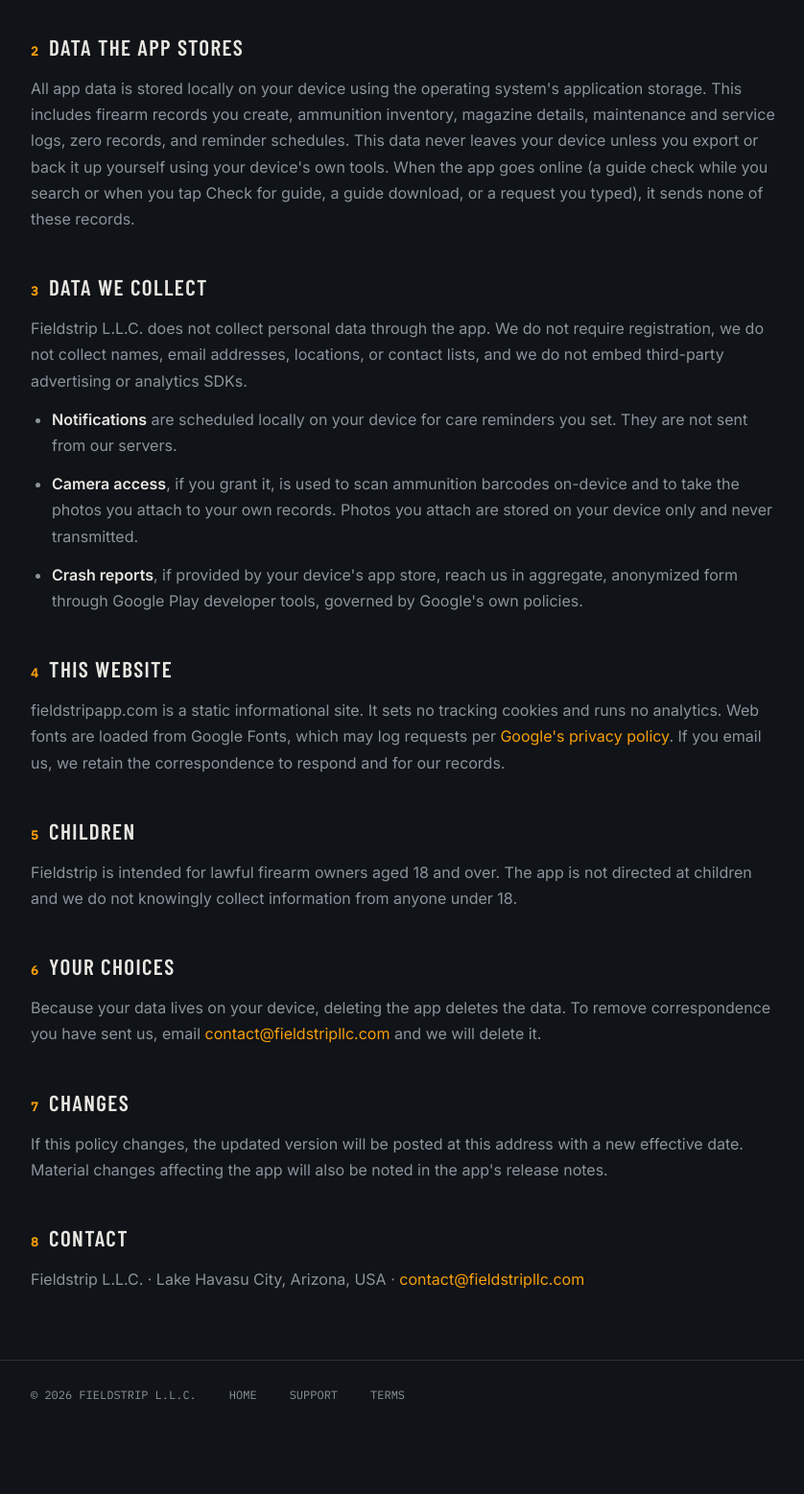
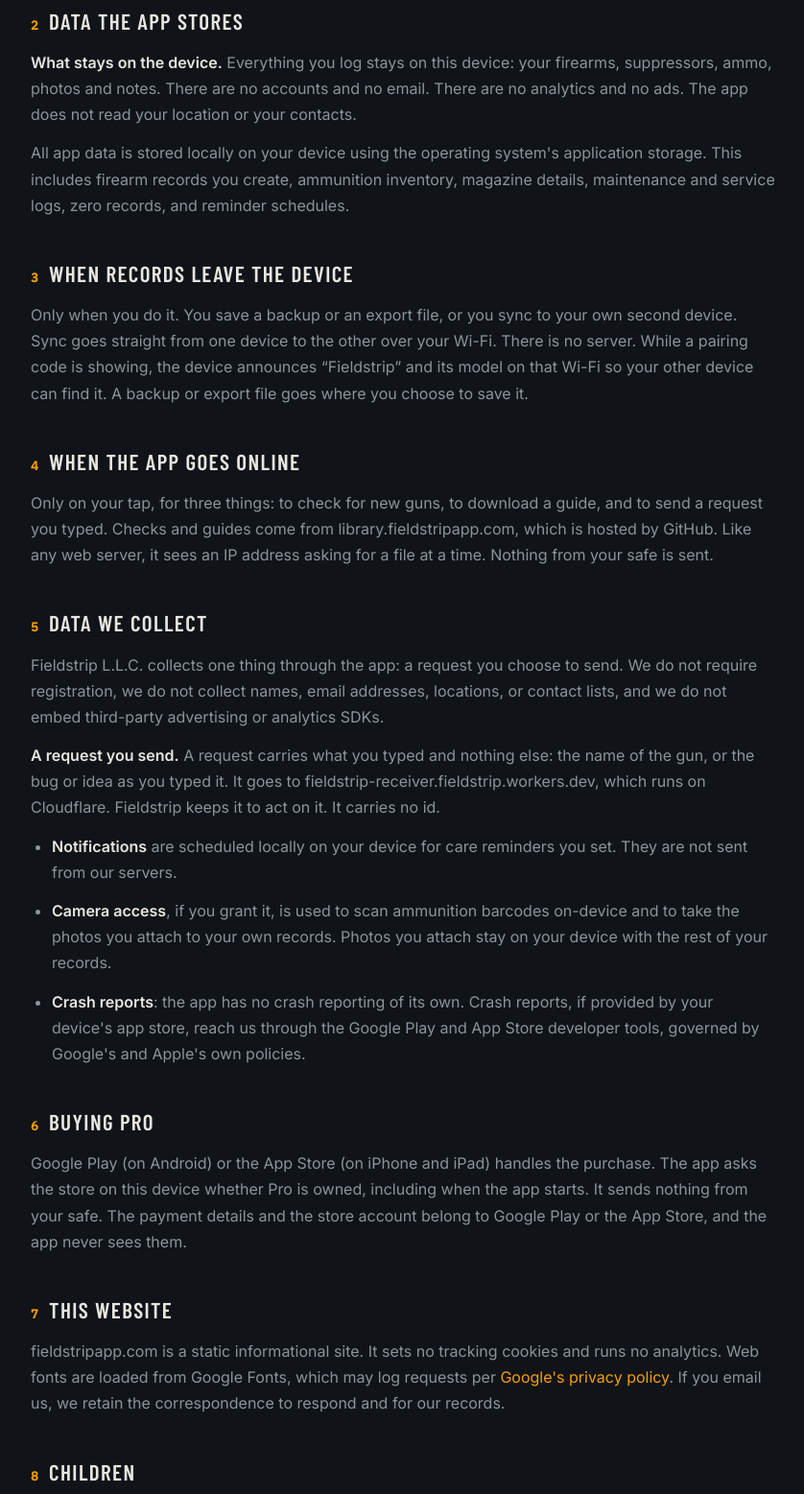
Before and after one commit to Fieldstripapp/Fieldstrip_site, a plain HTML site: page privacy.html in a window 1280 px wide. Shown: the part 542-2099 px from the top of the page at 96% size, without its empty margins (220-1058 px from the left). Before the commit the page ends 2047 px from the top, so only its background shows below. Drawn offline with nearby package versions, Linux system fonts and the light colour scheme.

Commit message:
Privacy page brought up to date, effective November 22, 2026 (Darren's word 2026-11-22 10:25)
The five points of the 2026-11-14 website text are folded in, in its ruled wording: what stays on the device;
when records leave it (backup, export, sync to the owner's own second device over Wi-Fi, no server, the
pairing announcement); when the app goes online (only on a tap; library.fieldstripapp.com on GitHub; an IP
address seen like any web server); a request the owner sends (what it carries, the Cloudflare receiver,
kept to act on it, no id); buying Pro (Google Play or the App Store). New sections 3, 4 and 6; the old eight
are kept. "Device" throughout. Crash reports name both stores. Unconfirmed words dropped: "aggregate,
anonymized" on crash reports, the release-notes promise, "never transmitted" on photos.

Co-Authored-By: Claude Opus 5.5 <noreply@anthropic.com>

```diff
--- a/privacy.html
+++ b/privacy.html
@@ -51,35 +51,46 @@ footer{margin-top:70px;border-top:1px solid var(--line);padding:26px 0 40px}
 </header>
 <main class="plate">
   <h1>Privacy Policy</h1>
-  <p class="eff">EFFECTIVE: SEPTEMBER 2, 2026 · APPLIES TO THE FIELDSTRIP APP AND FIELDSTRIPAPP.COM</p>
+  <p class="eff">EFFECTIVE: NOVEMBER 22, 2026 · APPLIES TO THE FIELDSTRIP APP AND FIELDSTRIPAPP.COM</p>
 
   <h2><span>1</span>The short version</h2>
-  <p><strong>Your records never leave your phone.</strong> Fieldstrip is local-first. The records you keep in the app — firearms, ammunition, magazines, maintenance history, zero data, reminders — are stored on your device. We do not operate accounts, we do not run ads, and we do not sell, rent, or share personal data. <strong>No account, no identifier, no telemetry.</strong> Everything you log stays on the device. The app goes online only when you ask it to &mdash; to check for a guide while you search or when you tap Check for guide, to download a guide you&rsquo;ve said yes to, or to send a request you typed. When it does, the server sees an IP asking for a particular guide at a particular time &mdash; and none of your records. No account, no tracking, and nothing you record is sent.</p>
+  <p><strong>Your records never leave your device.</strong> Fieldstrip is local-first. The records you keep in the app — firearms, suppressors, ammunition, magazines, maintenance history, zero data, reminders, photos and notes — are stored on your device. We do not operate accounts, we do not run ads, and we do not sell, rent, or share personal data. <strong>No account, no identifier, no telemetry.</strong> Records leave the device only when you make a backup or an export, or sync to your own second device over your Wi-Fi. The app goes online only on your tap: to check for new guns, to download a guide, or to send a request you typed. Nothing from your safe is sent.</p>
 
   <h2><span>2</span>Data the app stores</h2>
-  <p>All app data is stored locally on your device using the operating system's application storage. This includes firearm records you create, ammunition inventory, magazine details, maintenance and service logs, zero records, and reminder schedules. This data never leaves your device unless you export or back it up yourself using your device's own tools. When the app goes online (a guide check while you search or when you tap Check for guide, a guide download, or a request you typed), it sends none of these records.</p>
+  <p><strong>What stays on the device.</strong> Everything you log stays on this device: your firearms, suppressors, ammo, photos and notes. There are no accounts and no email. There are no analytics and no ads. The app does not read your location or your contacts.</p>
+  <p>All app data is stored locally on your device using the operating system's application storage. This includes firearm records you create, ammunition inventory, magazine details, maintenance and service logs, zero records, and reminder schedules.</p>
 
-  <h2><span>3</span>Data we collect</h2>
-  <p>Fieldstrip L.L.C. does not collect personal data through the app. We do not require registration, we do not collect names, email addresses, locations, or contact lists, and we do not embed third-party advertising or analytics SDKs.</p>
+  <h2><span>3</span>When records leave the device</h2>
+  <p>Only when you do it. You save a backup or an export file, or you sync to your own second device. Sync goes straight from one device to the other over your Wi-Fi. There is no server. While a pairing code is showing, the device announces “Fieldstrip” and its model on that Wi-Fi so your other device can find it. A backup or export file goes where you choose to save it.</p>
+
+  <h2><span>4</span>When the app goes online</h2>
+  <p>Only on your tap, for three things: to check for new guns, to download a guide, and to send a request you typed. Checks and guides come from library.fieldstripapp.com, which is hosted by GitHub. Like any web server, it sees an IP address asking for a file at a time. Nothing from your safe is sent.</p>
+
+  <h2><span>5</span>Data we collect</h2>
+  <p>Fieldstrip L.L.C. collects one thing through the app: a request you choose to send. We do not require registration, we do not collect names, email addresses, locations, or contact lists, and we do not embed third-party advertising or analytics SDKs.</p>
+  <p><strong>A request you send.</strong> A request carries what you typed and nothing else: the name of the gun, or the bug or idea as you typed it. It goes to fieldstrip-receiver.fieldstrip.workers.dev, which runs on Cloudflare. Fieldstrip keeps it to act on it. It carries no id.</p>
   <ul>
     <li><strong>Notifications</strong> are scheduled locally on your device for care reminders you set. They are not sent from our servers.</li>
-    <li><strong>Camera access</strong>, if you grant it, is used to scan ammunition barcodes on-device and to take the photos you attach to your own records. Photos you attach are stored on your device only and never transmitted.</li>
-    <li><strong>Crash reports</strong>, if provided by your device's app store, reach us in aggregate, anonymized form through Google Play developer tools, governed by Google's own policies.</li>
+    <li><strong>Camera access</strong>, if you grant it, is used to scan ammunition barcodes on-device and to take the photos you attach to your own records. Photos you attach stay on your device with the rest of your records.</li>
+    <li><strong>Crash reports</strong>: the app has no crash reporting of its own. Crash reports, if provided by your device's app store, reach us through the Google Play and App Store developer tools, governed by Google's and Apple's own policies.</li>
   </ul>
 
-  <h2><span>4</span>This website</h2>
+  <h2><span>6</span>Buying Pro</h2>
+  <p>Google Play (on Android) or the App Store (on iPhone and iPad) handles the purchase. The app asks the store on this device whether Pro is owned, including when the app starts. It sends nothing from your safe. The payment details and the store account belong to Google Play or the App Store, and the app never sees them.</p>
+
+  <h2><span>7</span>This website</h2>
   <p>fieldstripapp.com is a static informational site. It sets no tracking cookies and runs no analytics. Web fonts are loaded from Google Fonts, which may log requests per <a href="https://policies.google.com/privacy" rel="noopener">Google's privacy policy</a>. If you email us, we retain the correspondence to respond and for our records.</p>
 
-  <h2><span>5</span>Children</h2>
+  <h2><span>8</span>Children</h2>
   <p>Fieldstrip is intended for lawful firearm owners aged 18 and over. The app is not directed at children and we do not knowingly collect information from anyone under 18.</p>
 
-  <h2><span>6</span>Your choices</h2>
-  <p>Because your data lives on your device, deleting the app deletes the data. To remove correspondence you have sent us, email <a href="mailto:contact@fieldstripllc.com">contact@fieldstripllc.com</a> and we will delete it.</p>
+  <h2><span>9</span>Your choices</h2>
+  <p>Because your data lives on your device, deleting the app deletes the data on that device. Backups, export files, and the copy on your own second device stay where they are until you delete them. A request sent from the app carries no id, so Fieldstrip cannot pick out which requests are yours. To remove correspondence you have sent us, email <a href="mailto:contact@fieldstripllc.com">contact@fieldstripllc.com</a> and we will delete it.</p>
 
-  <h2><span>7</span>Changes</h2>
-  <p>If this policy changes, the updated version will be posted at this address with a new effective date. Material changes affecting the app will also be noted in the app's release notes.</p>
+  <h2><span>10</span>Changes</h2>
+  <p>If this policy changes, the updated version will be posted at this address with a new effective date.</p>
 
-  <h2><span>8</span>Contact</h2>
+  <h2><span>11</span>Contact</h2>
   <p>Fieldstrip L.L.C. · Lake Havasu City, Arizona, USA · <a href="mailto:contact@fieldstripllc.com">contact@fieldstripllc.com</a></p>
 </main>
 <footer>
```
